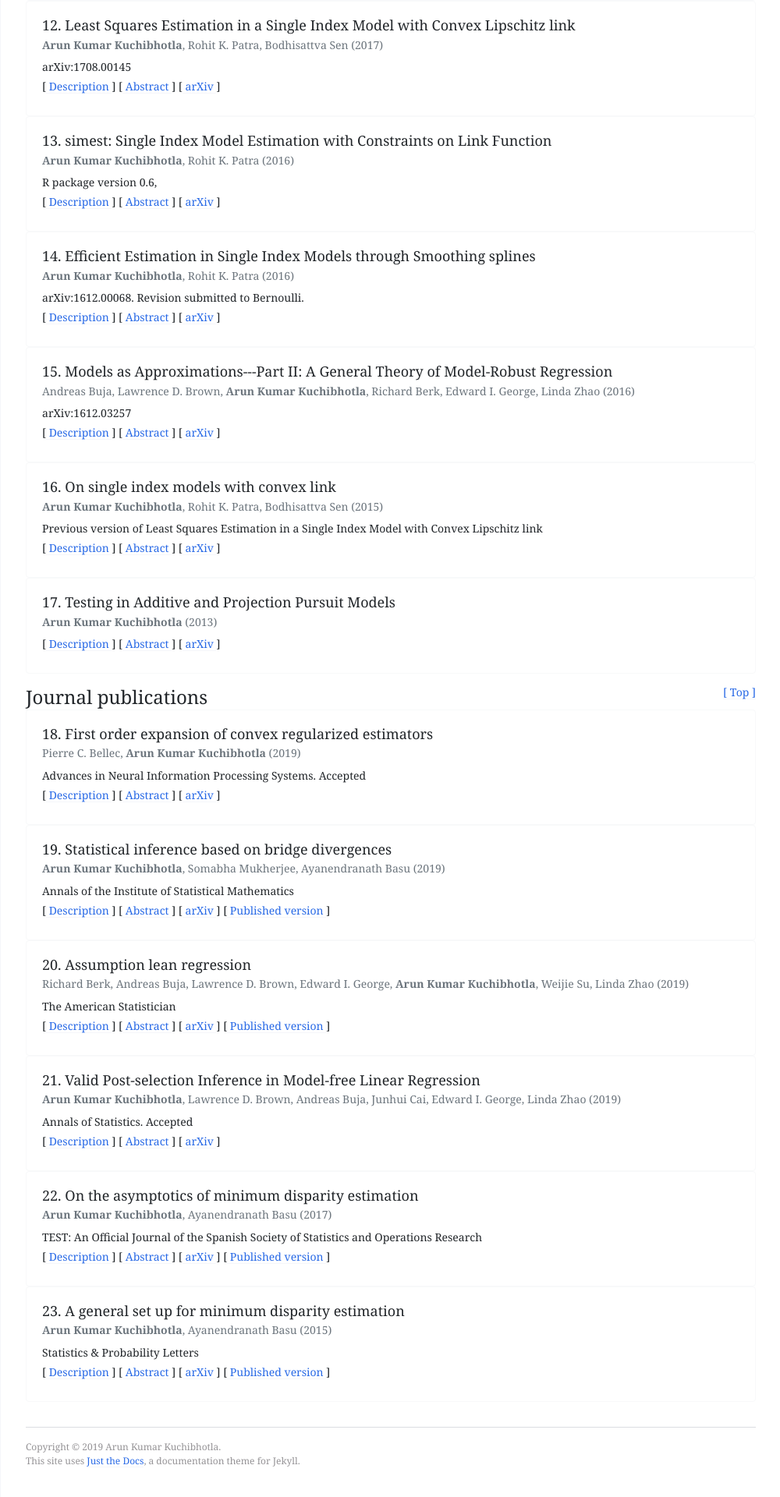
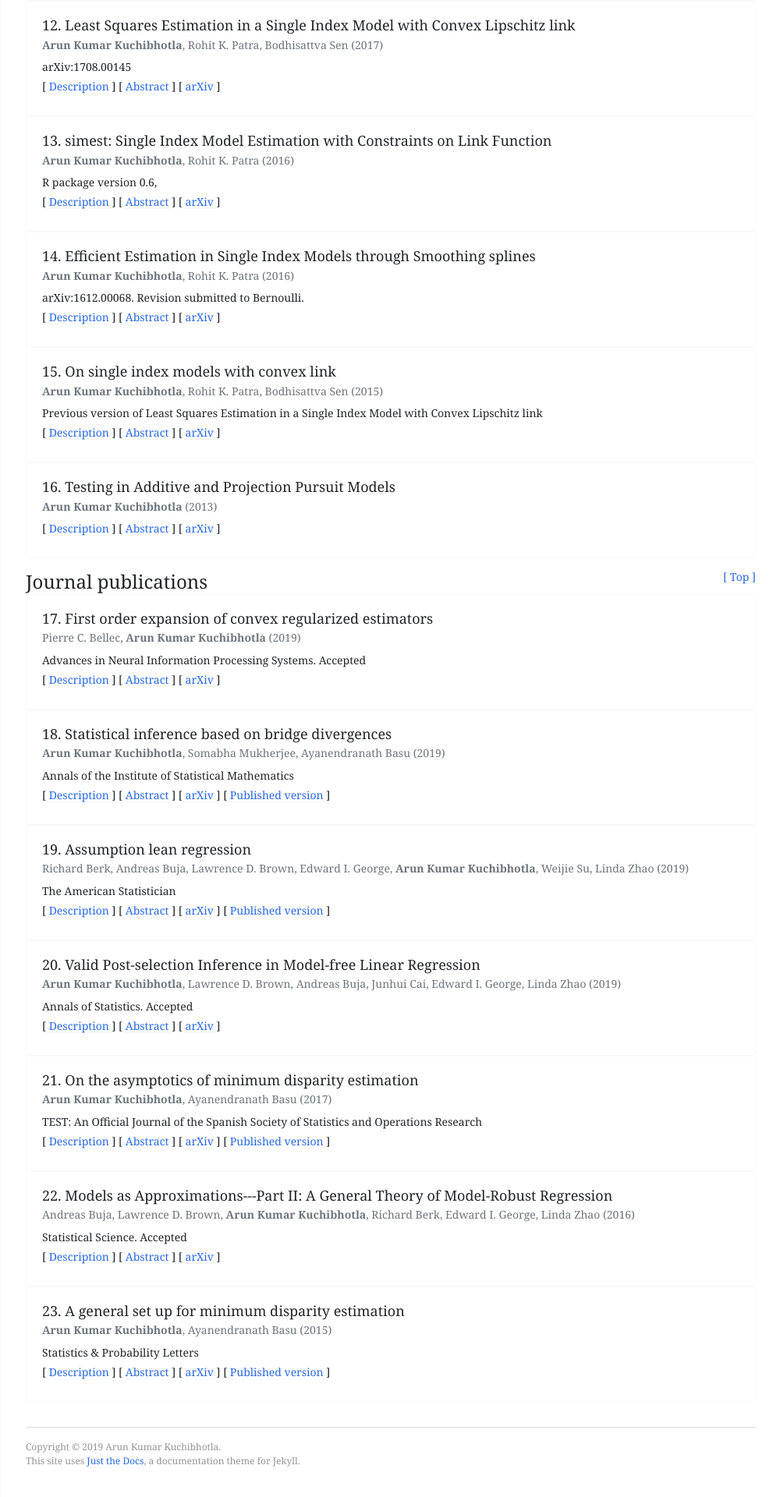
Before and after one commit to Arun-Kuchibhotla/Arun-Kuchibhotla.github.io, a Jekyll site: the page built from docs/research.md, in a window 1280 px wide. Shown: the part 1893-3813 px from the top of the page at 78% size, without its empty margins (239-1239 px from the left). Built offline with Jekyll 4.4.1, drawn with Linux system fonts in a browser that asks for light colours; nearby versions of some CDN libraries; part of the change alters nothing that is shown.

```diff
--- a/_data/publications.json
+++ b/_data/publications.json
@@ -114,8 +114,8 @@
 		"description": "This paper consider estimation and inference in a single index model when the link function is constrained to be convex and Lipschitz. This paper proves a general result that helps find rate of convergence of nonparametric least squares under finite number of moments."
 	},
 	{
-		"type": "Preprint",
-		"work_type": "Preprint",
+		"type": "Journal article",
+		"work_type": "Journal publication",
 		"id": 5,
 		"title": "Models as Approximations---Part II: A General Theory of Model-Robust Regression",
 		"authors": [
@@ -138,7 +138,7 @@
 				"name": "Linda Zhao"
 			}
 		],
-		"source": "arXiv:1612.03257",
+		"source": "Statistical Science. Accepted",
 		"year": 2016,
 		"volume": 3257,
 		"citation_url": "https://arxiv.org/abs/1612.03257",
```
